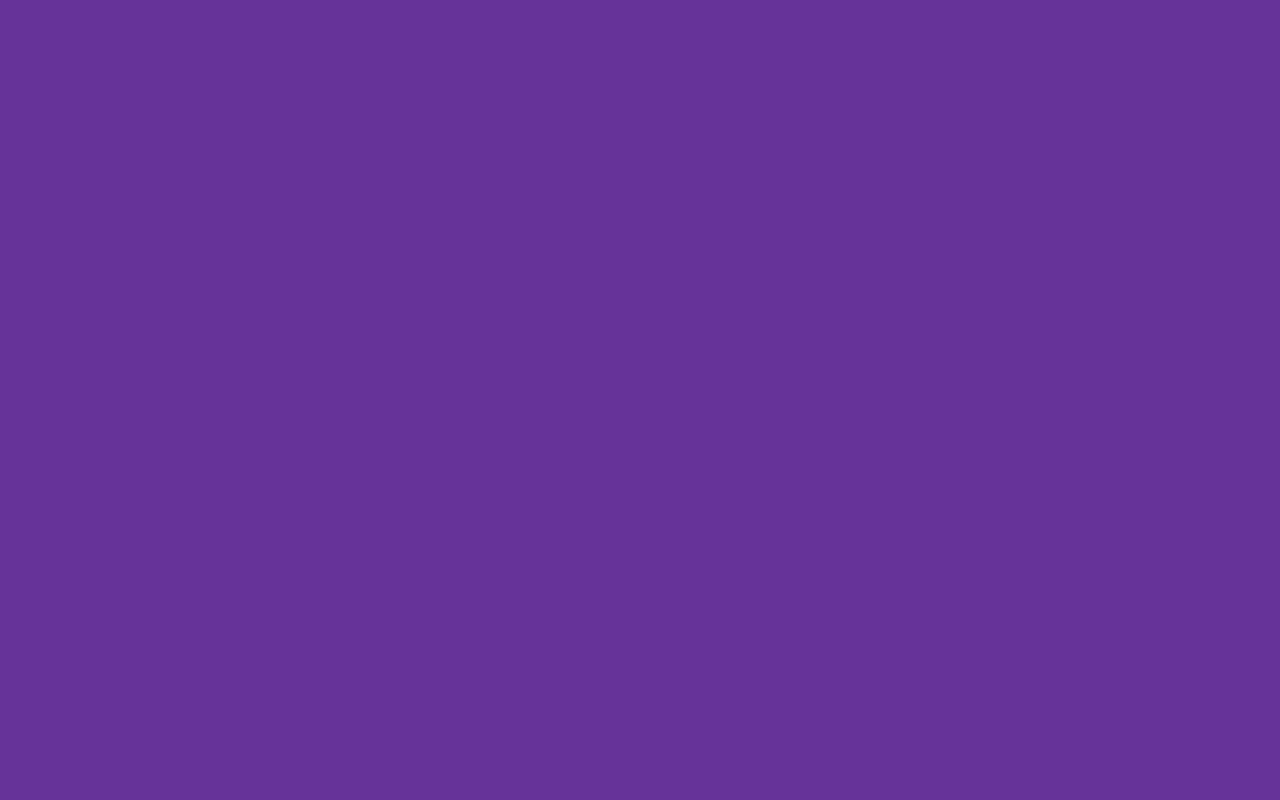
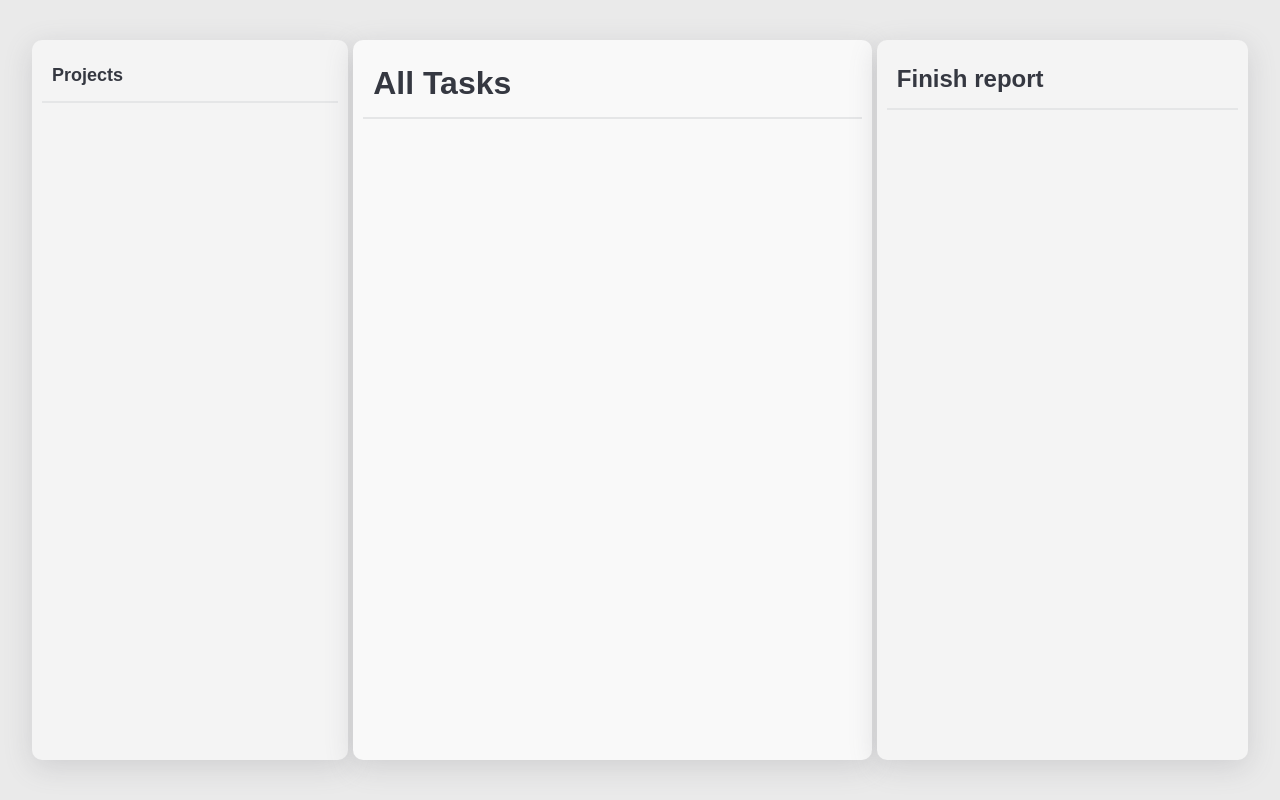
Before and after one commit to d1scipline/todo-app, a website built with webpack: page src/template.html in a window 1280 px wide. Built offline with nearby package versions, Linux system fonts and the light colour scheme.

Commit message:
add initial styling and frontend elements for the app

```diff
--- a/src/styles.css
+++ b/src/styles.css
@@ -1,3 +1,86 @@
 body {
-  background-color: rebeccapurple;
+  background-color: #eaeaea;
 }
+
+* {
+  padding: 0;
+  margin: 0;
+  font-family: sans-serif;
+}
+
+html,
+body {
+  height: 100%;
+}
+
+body {
+  display: flex;
+  justify-content: center;
+  align-items: center;
+}
+
+h1,
+h2 {
+  color: #353841;
+}
+
+.main {
+  height: 90%;
+  width: 95%;
+  display: grid;
+  grid-template-columns: 26% auto;
+  column-gap: 5px;
+}
+
+.projects {
+  background-color: #f4f4f4;
+  border-radius: 10px;
+}
+
+.task-section {
+  display: flex;
+  justify-content: space-between;
+  column-gap: 5px;
+}
+
+.tasks {
+  flex-grow: 48;
+  background-color: #f9f9f9;
+  border-radius: 10px;
+}
+
+.task-item {
+  flex-grow: 26;
+  background-color: #f4f4f4;
+  border-radius: 10px;
+}
+
+.projects,
+.tasks,
+.task-item {
+  padding: 10px;
+  box-shadow: rgba(100, 100, 111, 0.2) 0px 7px 29px 0px;
+}
+
+.projects-title {
+  font-size: large;
+  margin: 15px 10px;
+}
+
+.tasks-title {
+  font-size: xx-large;
+  margin: 15px 10px;
+}
+
+hr {
+  height: 2px;
+  color: #e5e6e7;
+  background: #e5e6e7;
+  font-size: 0;
+  border: 0;
+}
+
+.task-item-title {
+  font-size: x-large;
+  margin: 15px 10px;
+}
--- a/src/template.html
+++ b/src/template.html
@@ -3,7 +3,24 @@
   <head>
     <meta charset="UTF-8" />
     <meta name="viewport" content="width=device-width, initial-scale=1.0" />
-    <title>Document</title>
+    <title>To Do App</title>
   </head>
-  <body></body>
+  <body>
+    <div class="main">
+      <div class="projects">
+        <h1 class="projects-title">Projects</h1>
+        <hr />
+      </div>
+      <div class="task-section">
+        <div class="tasks">
+          <h1 class="tasks-title">All Tasks</h1>
+          <hr />
+        </div>
+        <div class="task-item">
+          <h2 class="task-item-title">Finish report</h2>
+          <hr />
+        </div>
+      </div>
+    </div>
+  </body>
 </html>
```
